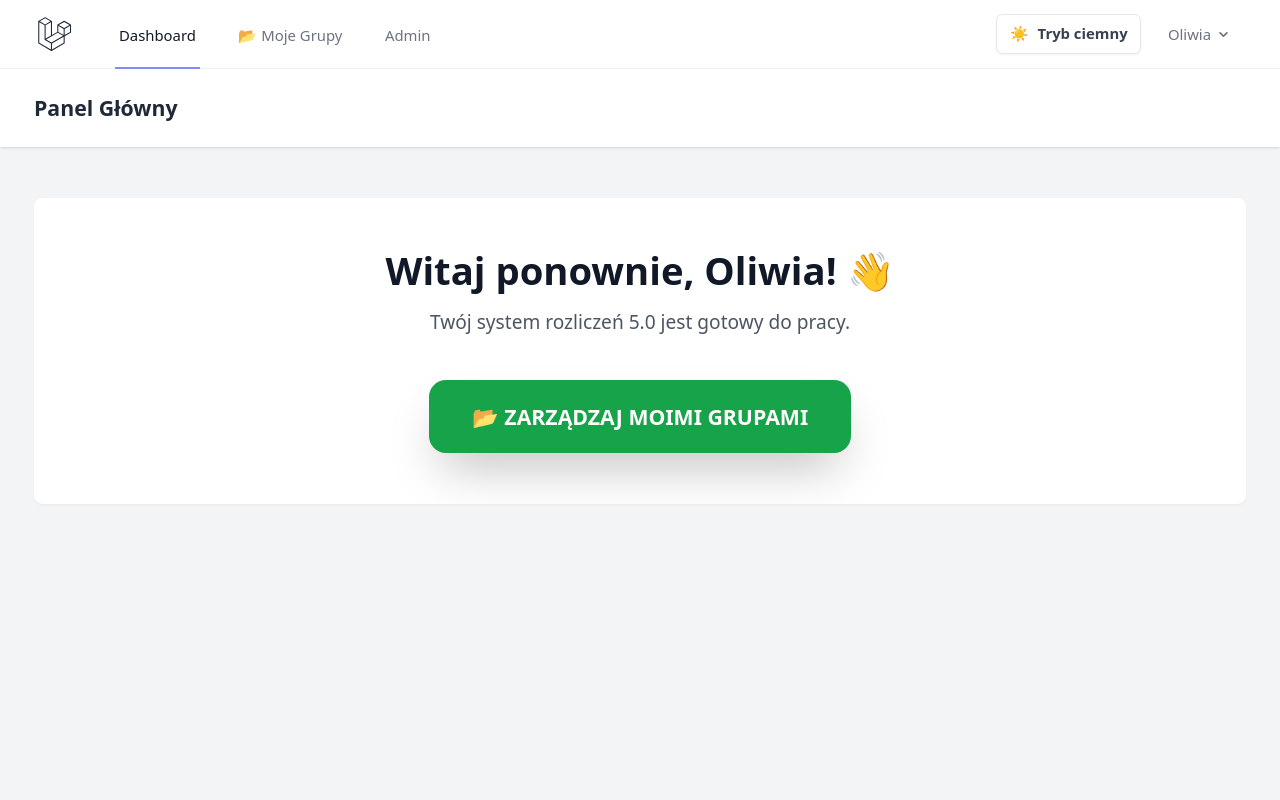
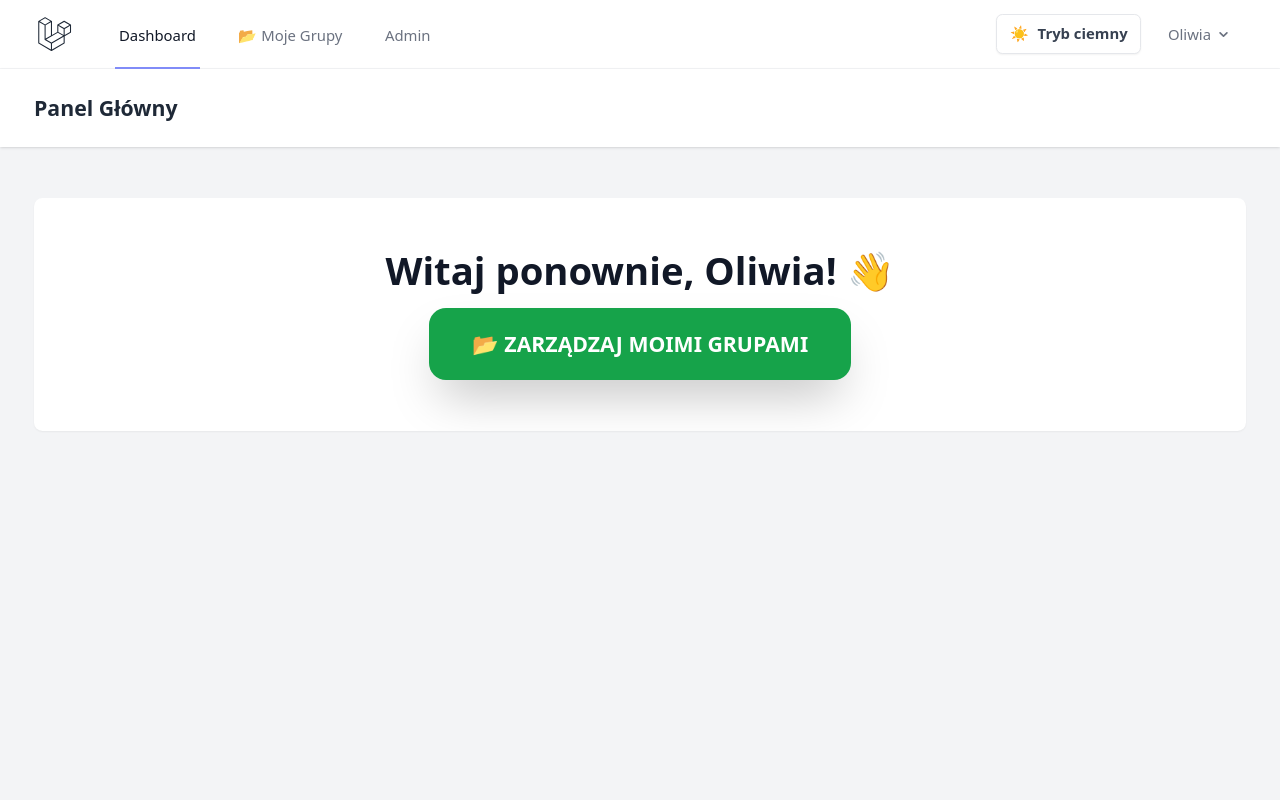
Before and after one commit to Oliwia171/AplikacjeProjektWydatki, a Laravel app: page /dashboard in a window 1280 px wide. Run offline with Laravel 12, Linux system fonts and the light colour scheme; a user stored in the database is signed in; data comes from the database, SQL or seed files in the repository; style sheets or scripts are compiled from the project's sources; parts of the project's set-up code (start-up, migrations or seed data) failed here and were passed over; some web fonts are replaced.

Commit message:
Remove dashboard readiness message
Co-authored-by: Oliwia <Oliwia171@users.noreply.github.com>

```diff
--- a/resources/views/dashboard.blade.php
+++ b/resources/views/dashboard.blade.php
@@ -10,7 +10,6 @@
             <div class="bg-white overflow-hidden shadow-sm sm:rounded-lg dark:bg-gray-900 dark:shadow-gray-950">
                 <div class="p-12 text-center text-gray-900 dark:text-gray-100">
                     <h3 class="text-2xl font-bold mb-4 sm:text-3xl lg:text-4xl">Witaj ponownie, {{ auth()->user()->name }}! 👋</h3>
-                    <p class="mb-10 text-base text-gray-600 sm:text-lg dark:text-gray-300">Twój system rozliczeń 5.0 jest gotowy do pracy.</p>
 
                     <a href="{{ route('groups.index') }}" class="inline-flex items-center justify-center bg-green-600 hover:bg-green-700 text-white font-black py-4 px-6 rounded-2xl shadow-2xl transition-all hover:scale-105 text-base sm:py-5 sm:px-10 sm:text-xl dark:bg-green-500 dark:hover:bg-green-400 dark:text-gray-950">
                         📂 ZARZĄDZAJ MOIMI GRUPAMI
```
